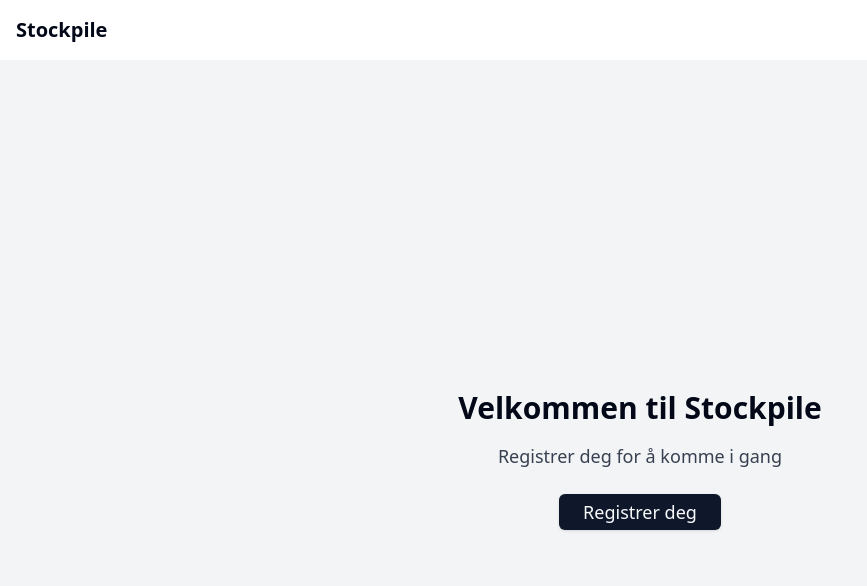
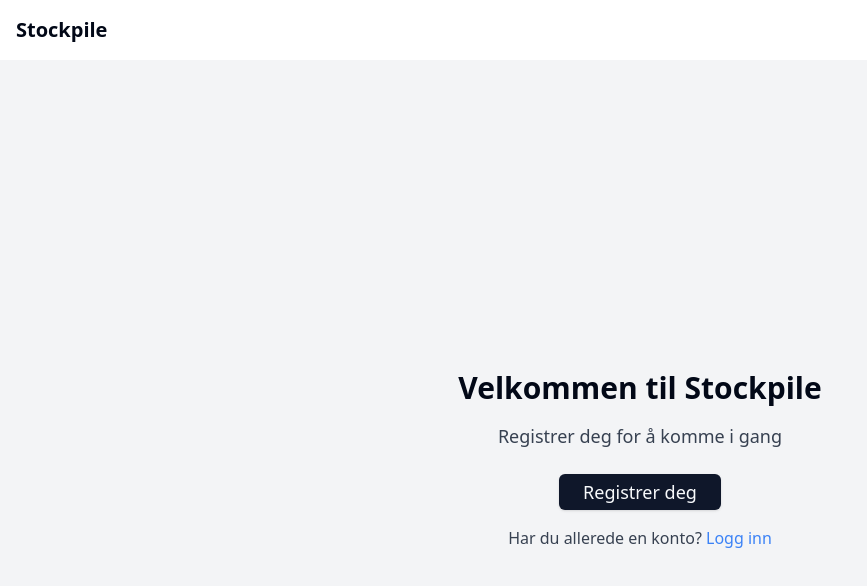
Before and after one commit to m4rius/stockpile-web, a React (Vite) app: page / in a window 1280 px wide. Shown: the top 586 px of the page, without its empty margins (0-867 px from the left). Built offline with nearby package versions, Linux system fonts and the light colour scheme.

Commit message:
Link to signin on frontpage

```diff
--- a/src/pages/Home.tsx
+++ b/src/pages/Home.tsx
@@ -26,11 +26,16 @@ export default function Home() {
                     <Link to="/register">
                         <Button className="text-lg px-6 py-3">Registrer deg</Button>
                     </Link>
+                    <p className="mt-4 text-gray-700">
+                        Har du allerede en konto?{" "}
+                        <Link to="/login" className="text-blue-500 hover:underline">
+                            Logg inn
+                        </Link>
+                    </p>
                 </div>
             ) : (
                 <div className="flex flex-col items-center gap-6">
                     <h1 className="text-3xl font-bold mb-4">Hva vil du gjøre?</h1>
-                    {/* Gjør layouten responsiv */}
                     <div className="flex flex-col sm:flex-row gap-6 w-full max-w-md">
                         <Link to="/stockpile" className="w-full">
                             <Button className="text-xl px-8 py-4 w-full">📦 Lagerbeholdning</Button>
```
